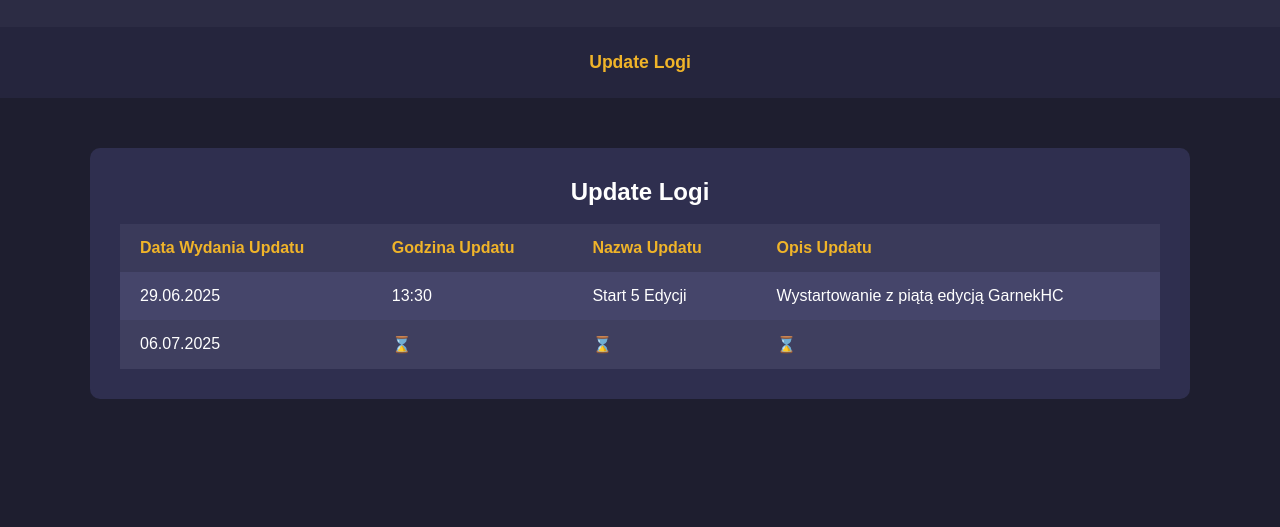
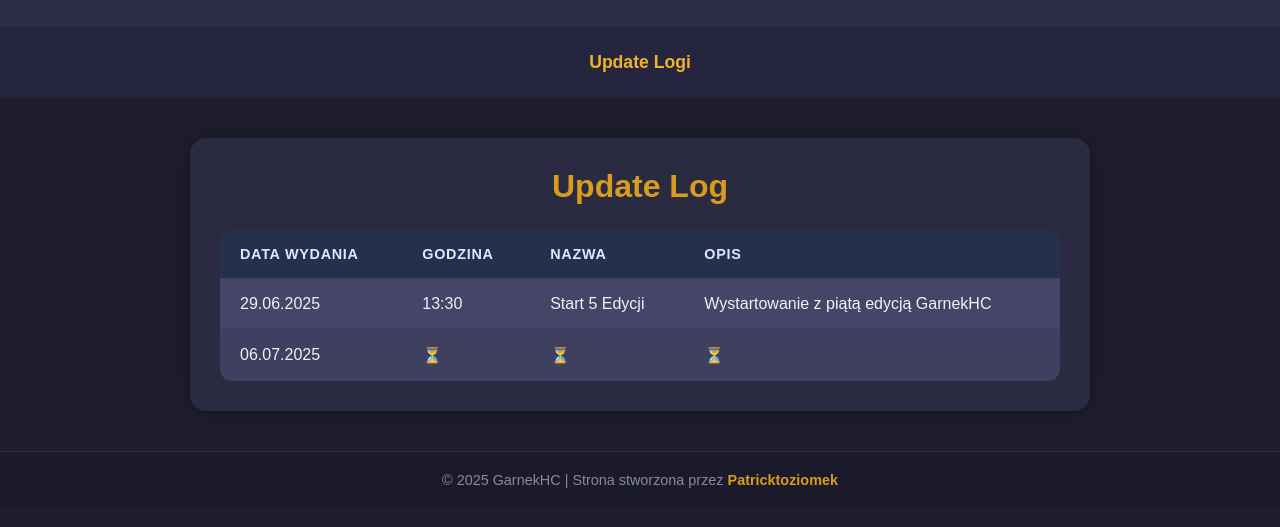
Before and after one commit to Patricktoziomek/GarnekHC, a plain HTML site: page index.html in a window 1280 px wide. Shown: the part 223-750 px from the top of the page. Drawn offline with Linux system fonts and the light colour scheme.

Commit message:
Add files via upload

```diff
--- a/index.html
+++ b/index.html
@@ -18,15 +18,16 @@
         <a>Update Logi</a>
     </nav>
 
-    <div class="container updates" id="updates">
-        <h2>Update Logi</h2><br>
-        <table class="updates-table">
+<section class="update-log">
+      <h2 class="section-title">Update Log</h2>
+      <div class="table-container">
+        <table>
           <thead>
             <tr>
-                    <th>Data Wydania Updatu</th>
-                    <th>Godzina Updatu</th>
-                    <th>Nazwa Updatu</th>
-                    <th>Opis Updatu</th>
+              <th>Data Wydania</th>
+              <th>Godzina</th>
+              <th>Nazwa</th>
+              <th>Opis</th>
             </tr>
           </thead>
           <tbody>
@@ -38,16 +39,18 @@
             </tr>
             <tr>
               <td>06.07.2025</td>
-                    <td>⌛</td>
-                    <td>⌛</td>
-                    <td>⌛</td>
+              <td>⏳</td>
+              <td>⏳</td>
+              <td>⏳</td>
             </tr>
           </tbody>
         </table>
       </div>
+    </section>
 
+    <footer class="footer">
+    <p>© 2025 GarnekHC | Strona stworzona przez <strong>Patricktoziomek</strong></p>
+  </footer>
 
-
-</script>
 </body>
 </html>
--- a/style.css
+++ b/style.css
@@ -184,3 +184,73 @@
         padding: 10px 20px;
       }
     }
+
+    .update-log {
+  max-width: 900px;
+  margin: 40px auto;
+  background-color: #2a2a40;
+  border-radius: 16px;
+  padding: 30px;
+  box-shadow: 0 0 20px rgba(0, 0, 0, 0.4);
+}
+
+.section-title {
+  text-align: center;
+  font-size: 2rem;
+  color: #d99d1c;
+  margin-bottom: 25px;
+}
+
+/* Tabela */
+.table-container {
+  overflow-x: auto;
+}
+
+table {
+  width: 100%;
+  border-collapse: collapse;
+  background-color: #1e1e30;
+  border-radius: 12px;
+  overflow: hidden;
+}
+
+th, td {
+  padding: 16px 20px;
+  text-align: left;
+}
+
+thead th {
+  background-color: #27304a;
+  color: #d8eaff;
+  font-size: 0.9rem;
+  text-transform: uppercase;
+  letter-spacing: 0.05em;
+}
+
+tbody tr {
+  border-top: 1px solid #3c3c5c;
+  transition: background-color 0.2s ease;
+}
+
+tbody tr:hover {
+  background-color: #2d2d44;
+}
+
+tbody td {
+  color: #f1f1f1;
+}
+
+/* Stopka */
+.footer {
+  background-color: #1a1a2b;
+  text-align: center;
+  padding: 20px;
+  color: #8888aa;
+  font-size: 0.9rem;
+  border-top: 1px solid #2f2f45;
+}
+
+.footer strong {
+  color: #d99d1c;
+  font-weight: 600;
+}
```
Lines whose indentation alone changed are shown as unchanged.
